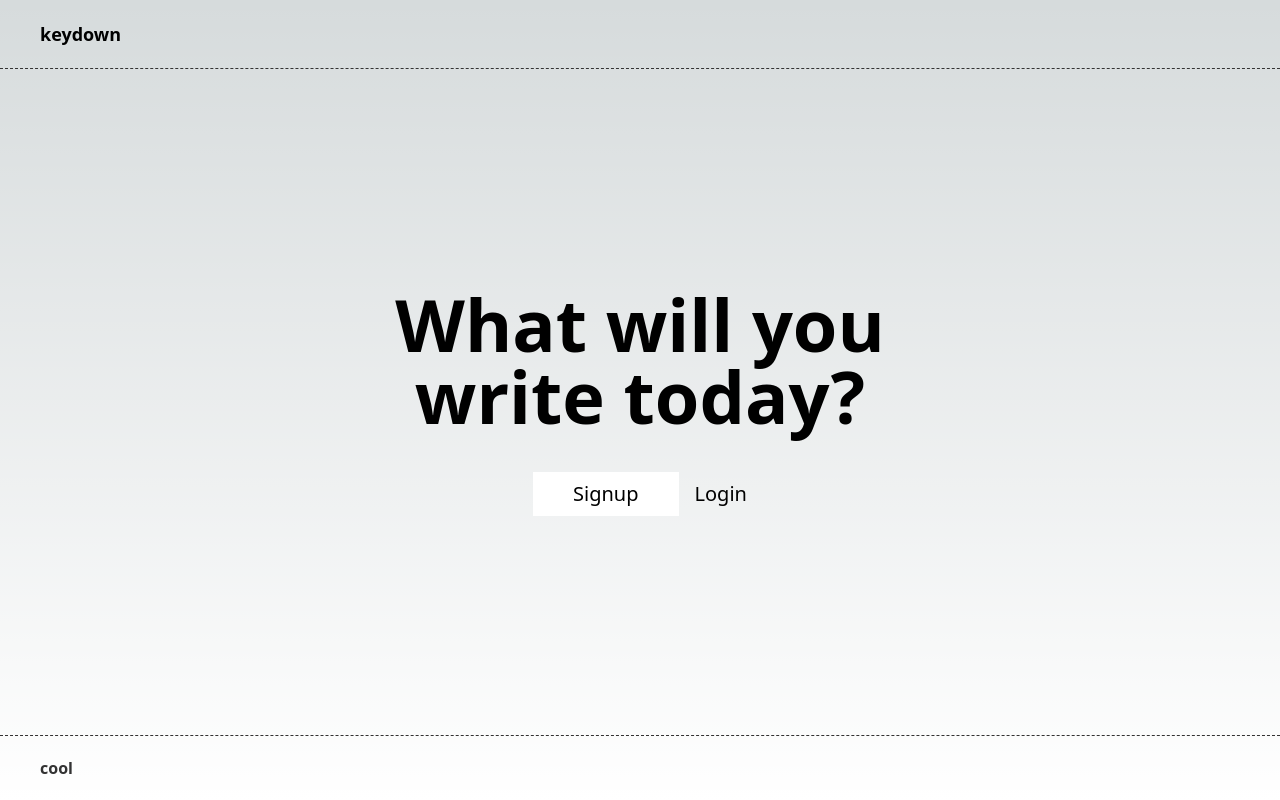
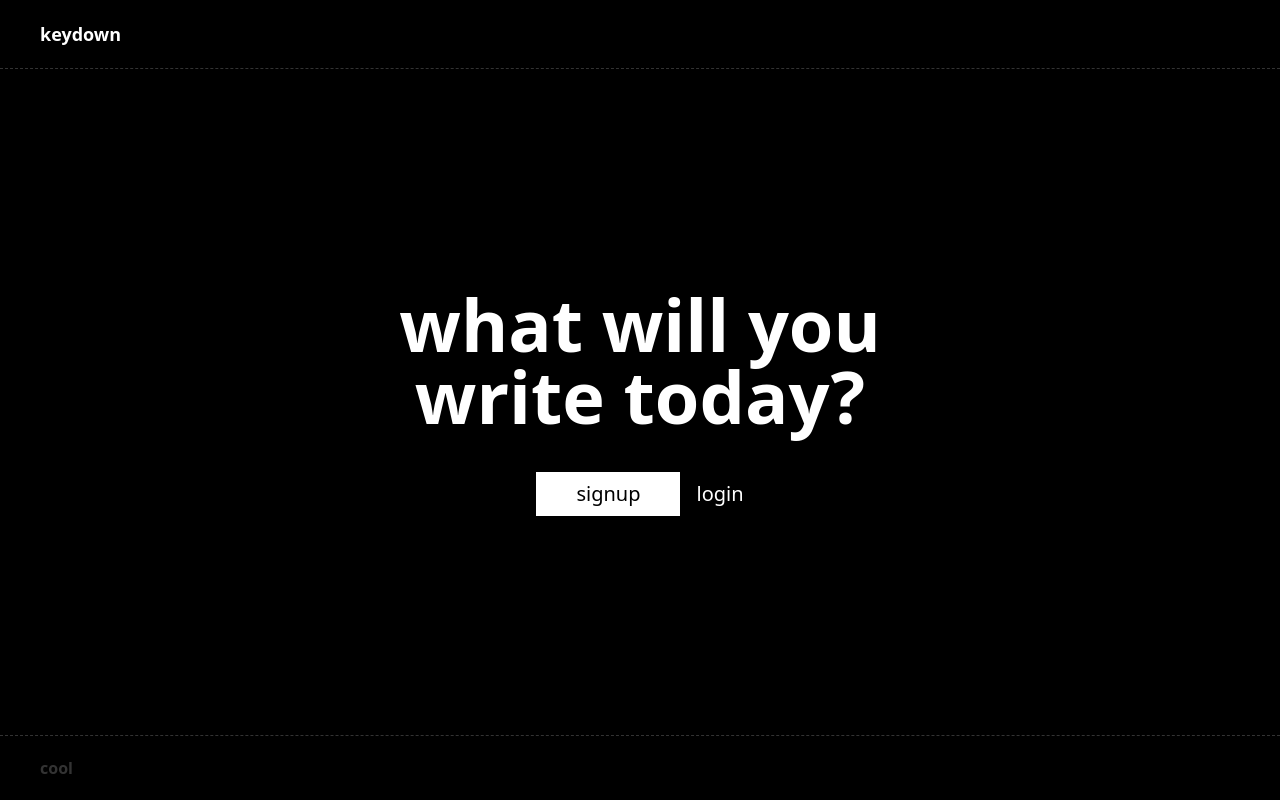
Before and after one commit to akinloluwami/keydown, a Next.js app: page / in a window 1280 px wide. Built offline with nearby package versions, Linux system fonts and the light colour scheme.

Commit message:
update globlas.css

```diff
--- a/styles/globals.css
+++ b/styles/globals.css
@@ -1,29 +1,12 @@
 @tailwind base;
 @tailwind components;
 @tailwind utilities;
-
-:root {
-  --foreground-rgb: 0, 0, 0;
-  --background-start-rgb: 214, 219, 220;
-  --background-end-rgb: 255, 255, 255;
-}
-
-@media (prefers-color-scheme: dark) {
-  :root {
-    --foreground-rgb: 255, 255, 255;
-    --background-start-rgb: 0, 0, 0;
-    --background-end-rgb: 0, 0, 0;
-  }
-}
+@import url(https://fonts.googleapis.com/css?family=Manrope:200,300,regular,500,600,700,800);
 
 body {
-  color: rgb(var(--foreground-rgb));
-  background: linear-gradient(
-      to bottom,
-      transparent,
-      rgb(var(--background-end-rgb))
-    )
-    rgb(var(--background-start-rgb));
+  background: #000;
+  color: #fff;
+  text-transform: lowercase;
 }
 
 @layer utilities {
```
